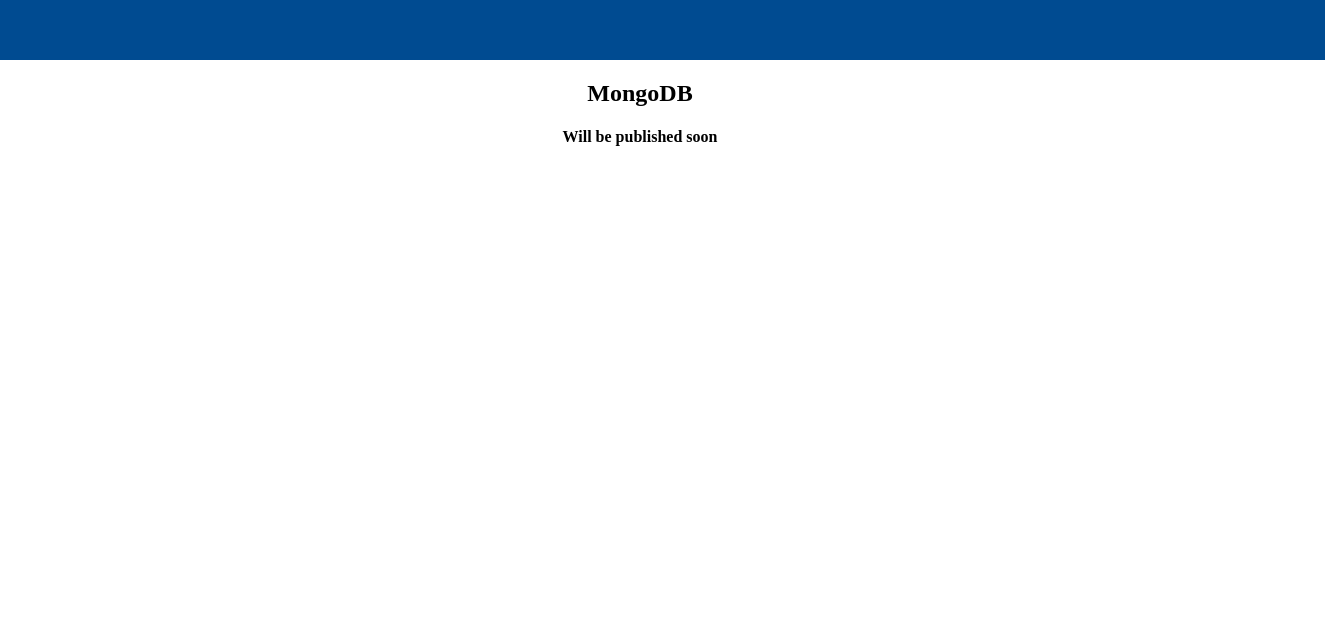
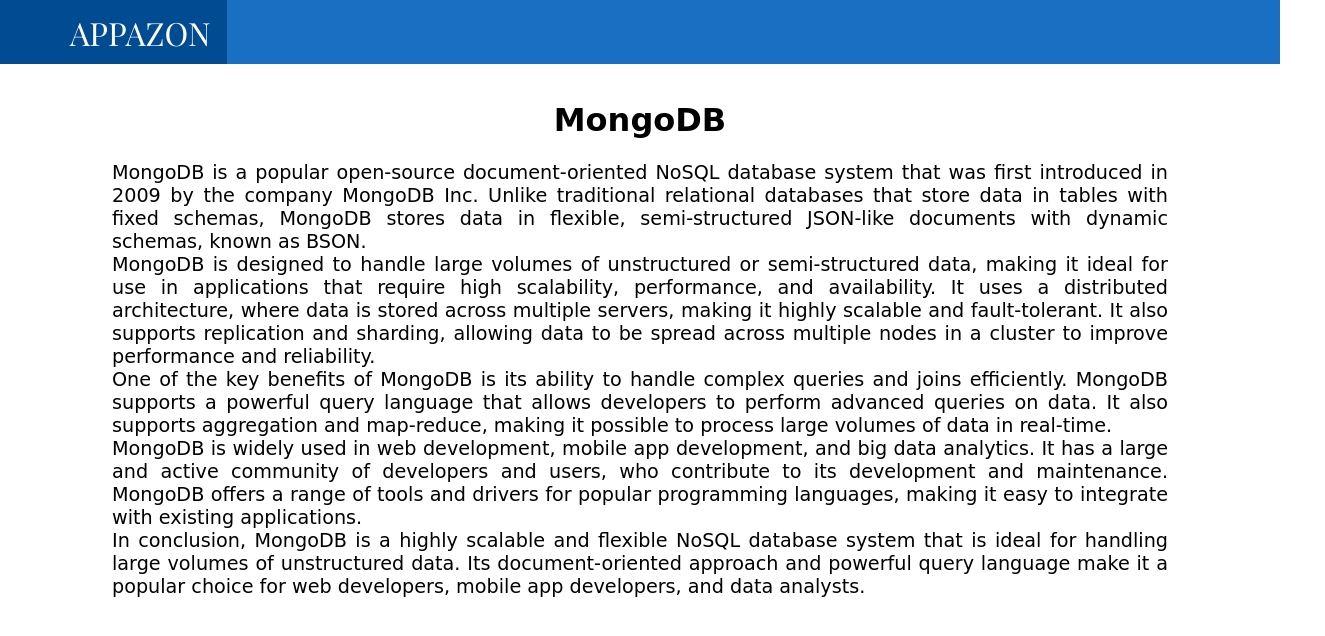
Before and after one commit to 0sureshyadav0/website_company, a website: page ResponsiveBlogTemplate/Posts/Post1.html in a window 1280 px wide. Shown: the whole page, 1325 px wide, since content can reach past the window. Drawn offline with nearby package versions, Linux system fonts and the light colour scheme; files that its build step writes are made by us from their sources; a web font is replaced by a local one.

Commit message:
another commit

```diff
--- a/ResponsiveBlogTemplate/Posts/Post1.html
+++ b/ResponsiveBlogTemplate/Posts/Post1.html
@@ -43,29 +43,97 @@
       referrerpolicy="no-referrer"
     />
     <style>
-      .container {
-        width: 80%;
-        color: rgb(226, 223, 223);
-        margin: 3rem auto;
+      p {
+        /* width: 100%; */
+        margin: auto;
+        padding: 0em 5em;
+        text-align: justify;
+        font-size: 1.2em;
+      }
+      .site-logo {
+        color: white;
+      }
+      #nav-container {
+        display: flex;
+        flex-direction: row;
+        background-color: blue;
+        /* width: 100%; */
+        height: 4rem;
+      }
+      #site-logo {
+        display: flex;
+        align-items: center;
+        justify-content: end;
+        text-transform: uppercase;
+        color: white;
+        font-family: "Playfair Display";
+        font-size: 2em;
+        height: 2em;
+        background-color: #004b91;
+        width: 10em;
+        padding-right: 0.5em;
+      }
+
+      /* .logo-text {
+            display: flex;
+            flex-direction: row;
+            justify-content: end;
+          } */
+      #right-nav {
         background-color: #196fc2;
-        padding: 1rem;
-        border-radius: 10px;
+        width: 100em;
       }
+
     </style>
-    <link rel="stylesheet" href="css/responsive.css" />
   </head>
   <body>
     <div id="nav-container">
-      <div class="site-logo">Suresh</div>
-      <div class="right-nav"></div>
+      <div id="site-logo"><span class="logo-text">Appazon</span></div>
+      <div id="right-nav"></div>
     </div>
-    <center><h2>MongoDB</h2></center>
-    <center><h4>Will be published soon</h4></center>
-    <!-- <div id="body-section">
-      <div id="left-container">Hello</div>
-      <div id="right-container"><div id="content"></div></div>
-    </div> -->
+   <div id="content">
+     <center><h1>MongoDB</h1></center>
+    <p>
+      MongoDB is a popular open-source document-oriented NoSQL database system
+      that was first introduced in 2009 by the company MongoDB Inc. Unlike
+      traditional relational databases that store data in tables with fixed
+      schemas, MongoDB stores data in flexible, semi-structured JSON-like
+      documents with dynamic schemas, known as BSON.
+    </p>
 
+    <p>
+      MongoDB is designed to handle large volumes of unstructured or
+      semi-structured data, making it ideal for use in applications that require
+      high scalability, performance, and availability. It uses a distributed
+      architecture, where data is stored across multiple servers, making it
+      highly scalable and fault-tolerant. It also supports replication and
+      sharding, allowing data to be spread across multiple nodes in a cluster to
+      improve performance and reliability.
+    </p>
+
+    <p>
+      One of the key benefits of MongoDB is its ability to handle complex
+      queries and joins efficiently. MongoDB supports a powerful query language
+      that allows developers to perform advanced queries on data. It also
+      supports aggregation and map-reduce, making it possible to process large
+      volumes of data in real-time.
+    </p>
+
+    <p>
+      MongoDB is widely used in web development, mobile app development, and big
+      data analytics. It has a large and active community of developers and
+      users, who contribute to its development and maintenance. MongoDB offers a
+      range of tools and drivers for popular programming languages, making it
+      easy to integrate with existing applications.
+    </p>
+
+    <p>
+      In conclusion, MongoDB is a highly scalable and flexible NoSQL database
+      system that is ideal for handling large volumes of unstructured data. Its
+      document-oriented approach and powerful query language make it a popular
+      choice for web developers, mobile app developers, and data analysts.
+
+   </div>
       <script src="/blogs/script.js"></script>
       <script src="/blogs/data.js"></script>
       <script>
@@ -77,5 +145,6 @@
       <script>
         hljs.highlightAll();
       </script>
+    </p>
   </body>
 </html>
```
Also changed, not shown: ResponsiveBlogTemplate/Posts/Post0.html (+3 -0 lines). Lines whose indentation alone changed are shown as unchanged.
